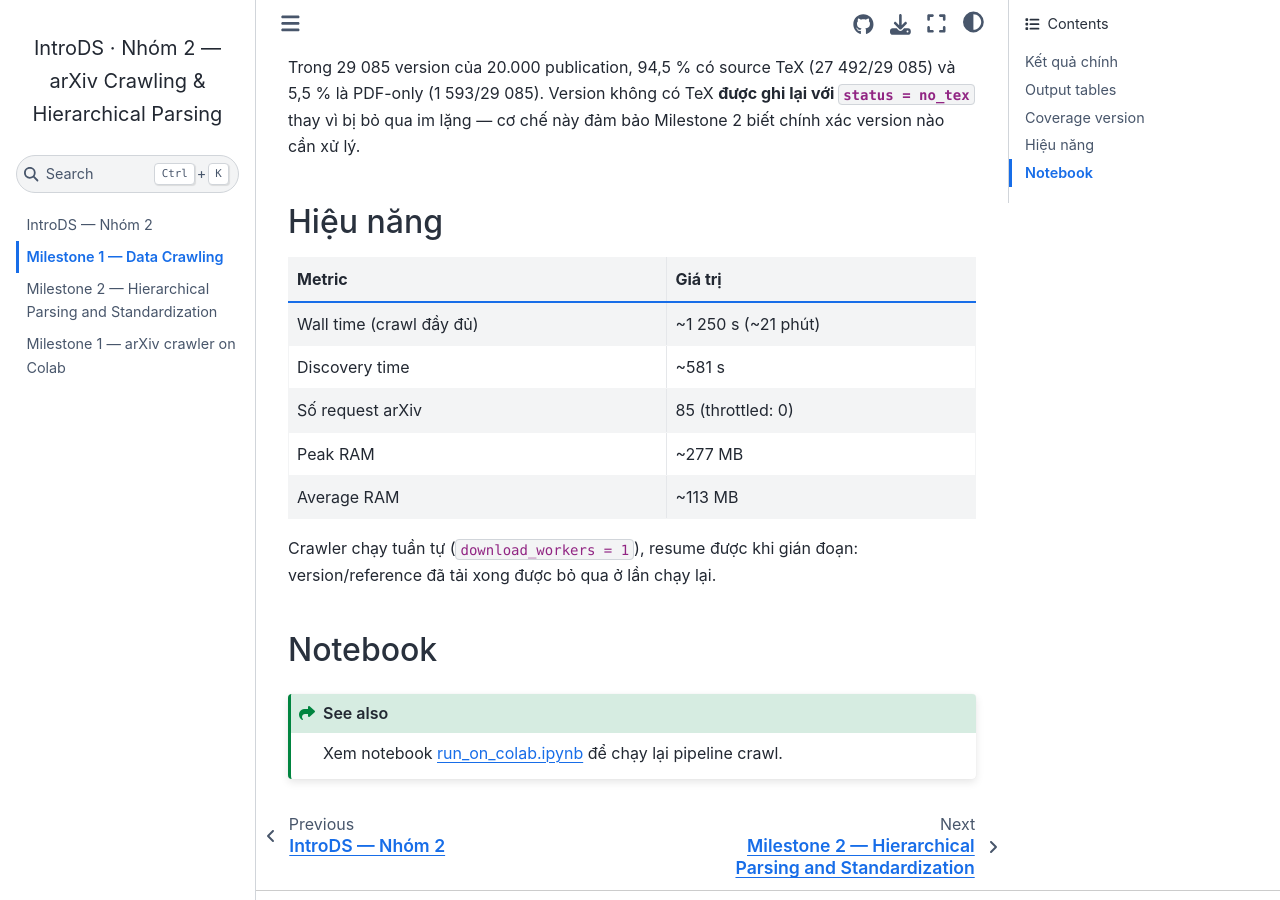
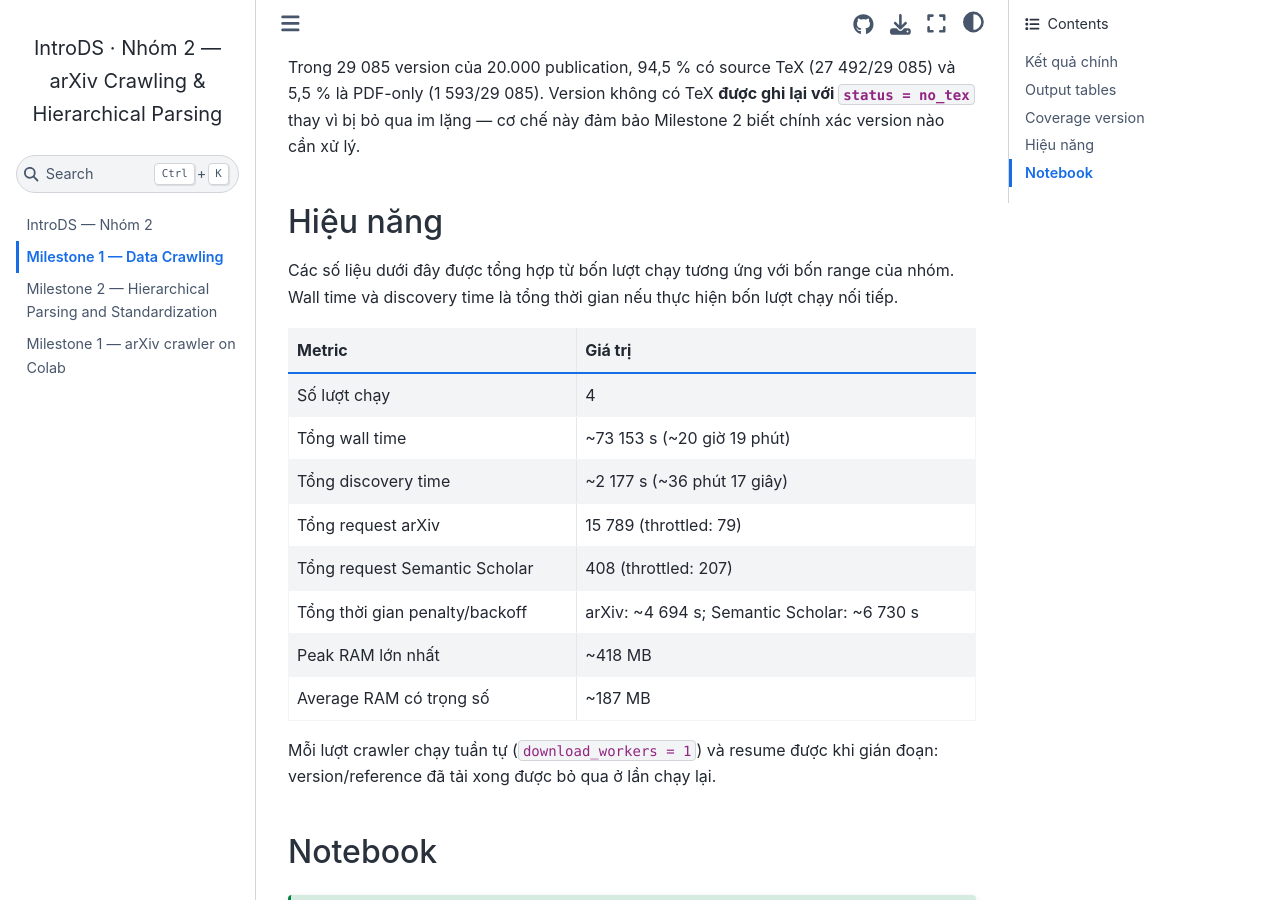
Before and after one commit to VincesPowder/hcmus-project-arxiv, a Jupyter Book: the page built from book/milestone1.md, in a window 1280 px wide and 900 px high, scrolled down 1415 px. Built offline with Jupyter Book 1.0.4 settings and Sphinx 7.4.7 and the Sphinx Book theme 1.1.4, drawn with Linux system fonts in a browser that asks for light colours.

Commit message:
docs: aggregate Milestone 1 performance metrics

```diff
--- a/book/milestone1.md
+++ b/book/milestone1.md
@@ -40,15 +40,20 @@ Trong 29 085 version của 20.000 publication, 94,5 % có source TeX (27 492/29
 
 ## Hiệu năng
 
+Các số liệu dưới đây được tổng hợp từ bốn lượt chạy tương ứng với bốn range của nhóm. Wall time và discovery time là tổng thời gian nếu thực hiện bốn lượt chạy nối tiếp.
+
 | Metric | Giá trị |
 |---|---|
-| Wall time (crawl đầy đủ) | ~1 250 s (~21 phút) |
-| Discovery time | ~581 s |
-| Số request arXiv | 85 (throttled: 0) |
-| Peak RAM | ~277 MB |
-| Average RAM | ~113 MB |
+| Số lượt chạy | 4 |
+| Tổng wall time | ~73 153 s (~20 giờ 19 phút) |
+| Tổng discovery time | ~2 177 s (~36 phút 17 giây) |
+| Tổng request arXiv | 15 789 (throttled: 79) |
+| Tổng request Semantic Scholar | 408 (throttled: 207) |
+| Tổng thời gian penalty/backoff | arXiv: ~4 694 s; Semantic Scholar: ~6 730 s |
+| Peak RAM lớn nhất | ~418 MB |
+| Average RAM có trọng số | ~187 MB |
 
-Crawler chạy tuần tự (`download_workers = 1`), resume được khi gián đoạn: version/reference đã tải xong được bỏ qua ở lần chạy lại.
+Mỗi lượt crawler chạy tuần tự (`download_workers = 1`) và resume được khi gián đoạn: version/reference đã tải xong được bỏ qua ở lần chạy lại.
 
 ## Notebook
 
```
